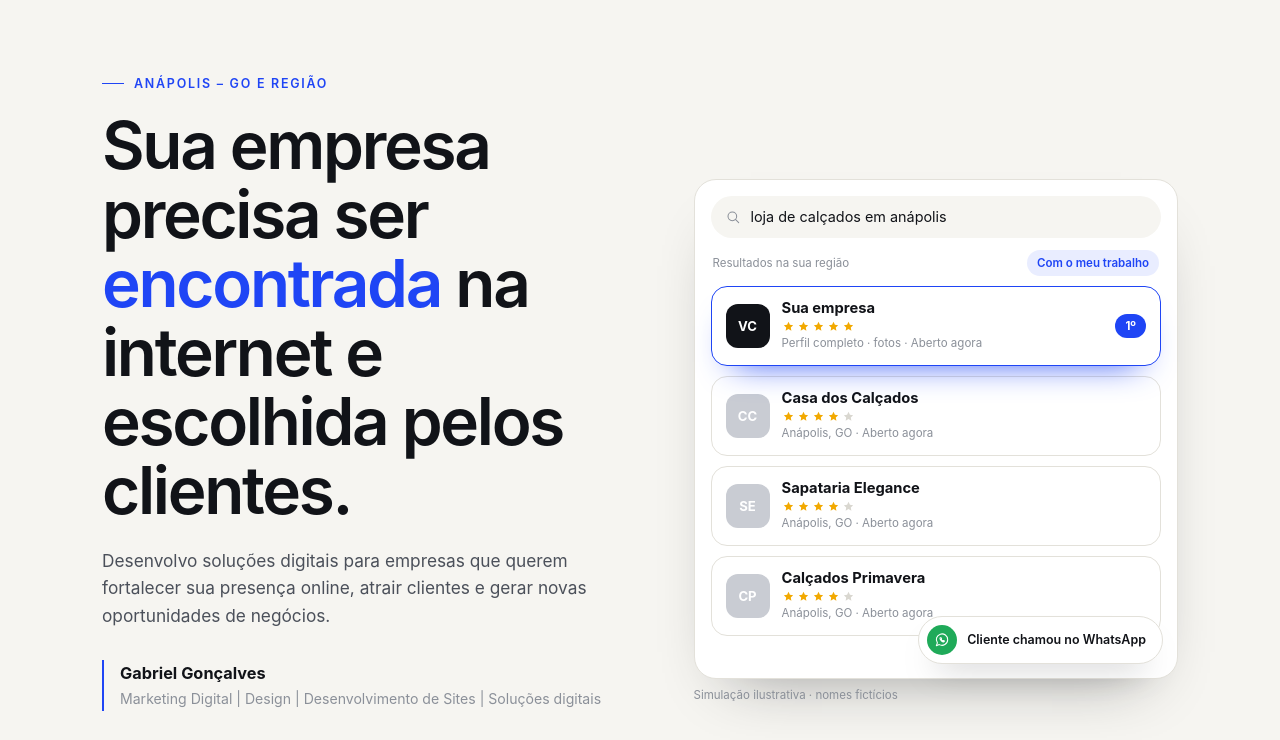
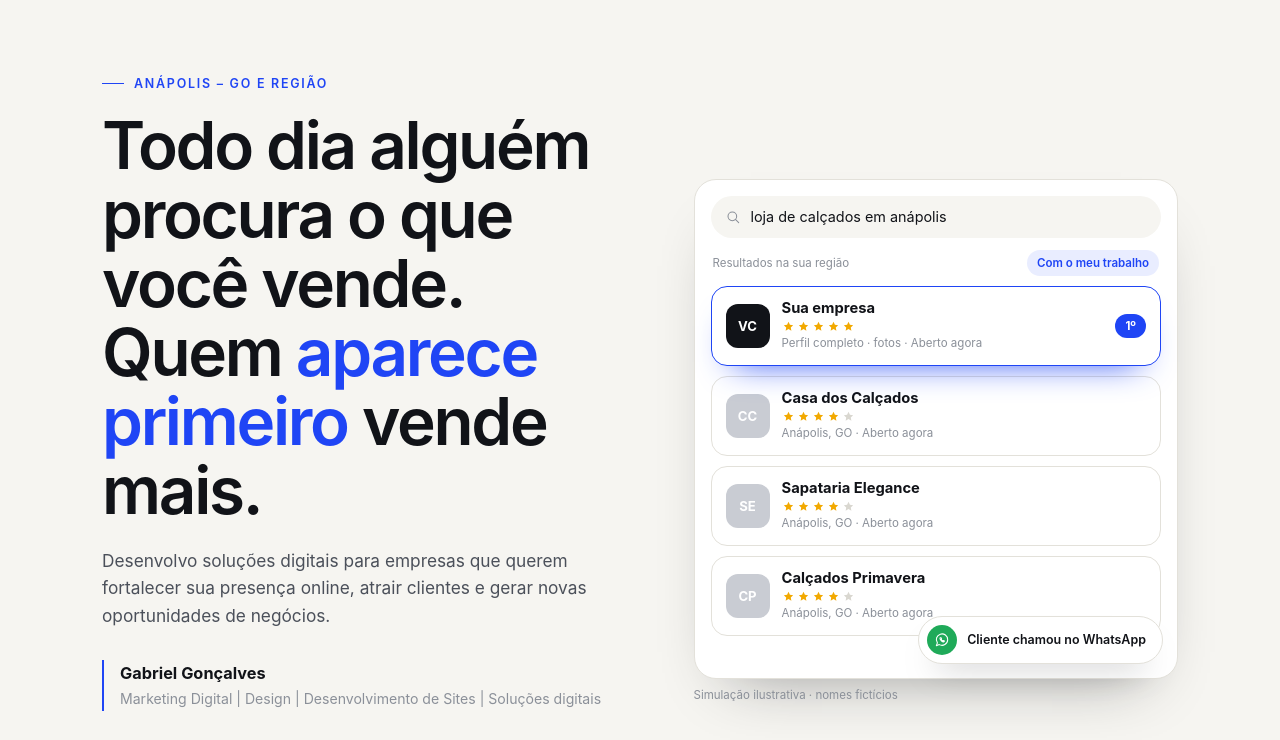
Before and after one commit to gabrielfgoncalves56/site-gabriel, a plain HTML site: page index.html in a window 1280 px wide. Shown: the part 55-795 px from the top of the page. Drawn offline with Linux system fonts and the light colour scheme.

Commit message:
Novo título do topo

```diff
--- a/index.html
+++ b/index.html
@@ -13,7 +13,7 @@
 <meta property="og:locale" content="pt_BR">
 <meta property="og:site_name" content="Gabriel Gonçalves">
 <meta property="og:title" content="Gabriel Gonçalves | Marketing Digital e Soluções Digitais em Anápolis">
-<meta property="og:description" content="Sua empresa precisa ser encontrada na internet e escolhida pelos clientes. Soluções de presença digital para empresas de Anápolis e região.">
+<meta property="og:description" content="Todo dia alguém procura o que você vende. Quem aparece primeiro vende mais. Soluções de presença digital para empresas de Anápolis e região.">
 <meta property="og:url" content="https://gabrielgoncalves.pages.dev/">
 <meta property="og:image" content="https://gabrielgoncalves.pages.dev/assets/og-image.png">
 <meta property="og:image:width" content="1200">
@@ -91,7 +91,7 @@
   <div class="wrap hero-grid">
     <div>
       <span class="eyebrow">Anápolis – GO e região</span>
-      <h1 id="h-hero">Sua empresa precisa ser <em>encontrada</em> na internet e escolhida pelos clientes.</h1>
+      <h1 id="h-hero">Todo dia alguém procura o que você vende. Quem <em>aparece primeiro</em> vende mais.</h1>
       <p class="sub">Desenvolvo soluções digitais para empresas que querem fortalecer sua presença online, atrair clientes e gerar novas oportunidades de negócios.</p>
       <div class="hero-id">
         <strong>Gabriel Gonçalves</strong>
```
